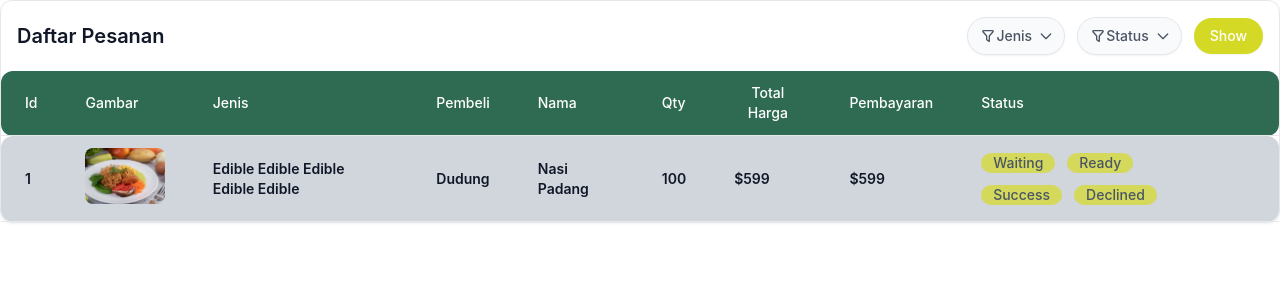
After one commit to akkmlk/rifud, a Flask app: page /daftar_pesanan in a window 1280 px wide. The commit adds this page. Shown: the top 300 px of the page. Run offline with Flask 3, Linux system fonts and the light colour scheme; some libraries are stand-ins or nearby versions.

Commit message:
riwayat pesanan resto dan user, daftar pesanan resto

```diff
--- a/routes/ui_pages.py
+++ b/routes/ui_pages.py
@@ -6,6 +6,18 @@ pages = Blueprint("pages", __name__)
 def index():
     return render_template('user/index.html')
 
+@pages.route('/riwayat_transaksi')
+def riwayat_transaksi():
+    return render_template('user/riwayat_transaksi.html')
+
+@pages.route('/riwayat_pesanan')
+def riwayat_pesanan():
+    return render_template('resto/riwayat_pesanan.html')
+
+@pages.route('/daftar_pesanan')
+def daftar_pesanan():
+    return render_template('resto/daftar_pesanan.html')
+
 @pages.route('/register')
 def register():
     return render_template('auth/register.html')
--- a/static/dist/output.css
+++ b/static/dist/output.css
@@ -361,9 +361,11 @@
     --color-dark-subtle: var(--color-gray-800);
     --color-dark-backdrop: var(--color-gray-950);
     --color-primary: #0D402D;
+    --color-primary-soft: #2F6B52;
     --color-secondary: #A58A55;
     --color-accent: #D4D925;
     --color-accent-soft: #D4D95B;
+    --color-accent-dark: #B8B31A;
     --color-background: #F2E1D1;
   }
 }
@@ -1398,6 +1406,9 @@
   .h-10 {
     height: calc(var(--spacing) * 10);
   }
+  .h-14 {
+    height: calc(var(--spacing) * 14);
+  }
   .h-32 {
     height: calc(var(--spacing) * 32);
   }
@@ -1913,6 +1927,9 @@
   .bg-accent {
     background-color: var(--color-accent);
   }
+  .bg-accent-soft {
+    background-color: var(--color-accent-soft);
+  }
   .bg-background {
     background-color: var(--color-background);
   }
@@ -1957,6 +1974,16 @@
   }
   .bg-primary {
     background-color: var(--color-primary);
+  }
+  .bg-primary-soft {
+    background-color: var(--color-primary-soft);
+  }
+  .bg-gray-200 {
+    background-color: var(--color-gray-200);
+  }
+
+  .bg-gray-300 {
+    background-color: var(--color-gray-300);
   }
   .bg-primary\/10 {
     background-color: color-mix(in srgb, #0D402D 10%, transparent);
--- a/static/src/input.css
+++ b/static/src/input.css
@@ -29,6 +29,7 @@
 
 @theme {
     --color-primary: #0D402D;
+    --color-primary-soft: #2F6B52;
     --color-secondary: #A58A55;
     --color-accent: #D4D925;
     --color-accent-soft: #D4D95B;
--- a/templates/layout/base_resto.html
+++ b/templates/layout/base_resto.html
@@ -7,10 +7,8 @@
     <link rel="stylesheet" href="https://unpkg.com/leaflet@1.9.4/dist/leaflet.css" integrity="sha256-p4NxAoJBhIIN+hmNHrzRCf9tD/miZyoHS5obTRR9BMY=" crossorigin="" />
     <link href="{{url_for('static',filename='dist/output.css')}}" rel="stylesheet">
 </head>
+
 <body>
-    <header>
-        <h1 class="font-bold text-fuchsia-800">Hello Resto</h1>
-    </header>
     <main>
         {% block content %}
         {% endblock %}
--- /dev/null
+++ b/templates/resto/daftar_pesanan.html
@@ -0,0 +1,140 @@
+{% extends 'layout/base_resto.html' %}
+{% block content %}
+<div class="relative overflow-x-auto bg-neutral-primary-soft shadow-xs rounded-base border border-default">
+  <div class="p-4 flex items-center justify-between space-x-4">
+    <a class="self-center">
+      <span class="text-xl text-heading font-semibold whitespace-nowrap">Daftar Pesanan</span>
+    </a>
+
+    <div class="flex items-center gap-3 flex-wrap">
+      <!-- Dropdown Jenis-->
+      <div class="relative inline-block">
+        <button id="dropdownJenisButton"
+                data-dropdown-toggle="dropdownJenis"
+                class="shrink-0 inline-flex items-center justify-center text-body bg-neutral-secondary-medium box-border border border-default-medium hover:bg-neutral-tertiary-medium hover:text-heading focus:ring-4 focus:ring-neutral-tertiary shadow-xs font-medium leading-5 rounded-full text-sm px-3 py-2 focus:outline-none"
+                type="button">
+          <svg class="w-4 h-4 me-1.5 -ms-0.5" aria-hidden="true" xmlns="http://www.w3.org/2000/svg" viewBox="0 0 24 24" fill="none" width="24" height="24"><path stroke="currentColor" stroke-linecap="round" stroke-width="2" d="M18.796 4H5.204a1 1 0 0 0-.753 1.659l5.302 6.058a1 1 0 0 1 .247.659v4.874a.5.5 0 0 0 .2.4l3 2.25a.5.5 0 0 0 .8-.4v-7.124a1 1 0 0 1 .247-.659l5.302-6.059c.566-.646.106-1.658-.753-1.658Z"/></svg>
+          Jenis
+          <svg class="w-4 h-4 ms-1.5 -me-0.5" aria-hidden="true" xmlns="http://www.w3.org/2000/svg" viewBox="0 0 24 24" fill="none" width="24" height="24"><path stroke="currentColor" stroke-linecap="round" stroke-linejoin="round" stroke-width="2" d="m19 9-7 7-7-7"/></svg>
+        </button>
+
+        <div id="dropdownJenis" class="absolute right-0 mt-2 z-10 hidden bg-neutral-primary-medium border border-default-medium rounded-lg shadow-lg w-40">
+          <ul class="p-2 text-sm text-body font-medium" aria-labelledby="dropdownJenisButton">
+            <li><a href="#" class="inline-flex items-center w-full p-2 hover:bg-neutral-tertiary-medium hover:text-heading rounded">Edible</a></li>
+            <li><a href="#" class="inline-flex items-center w-full p-2 hover:bg-neutral-tertiary-medium hover:text-heading rounded">Waste</a></li>
+          </ul>
+        </div>
+      </div>
+
+      <!-- Dropdown Status -->
+      <div class="relative inline-block">
+        <button id="dropdownStatusButton"
+                data-dropdown-toggle="dropdownStatus"
+                class="shrink-0 inline-flex items-center justify-center text-body bg-neutral-secondary-medium box-border border border-default-medium hover:bg-neutral-tertiary-medium hover:text-heading focus:ring-4 focus:ring-neutral-tertiary shadow-xs font-medium leading-5 rounded-full text-sm px-3 py-2 focus:outline-none"
+                type="button">
+          <svg class="w-4 h-4 me-1.5 -ms-0.5" aria-hidden="true" xmlns="http://www.w3.org/2000/svg" viewBox="0 0 24 24" fill="none" width="24" height="24"><path stroke="currentColor" stroke-linecap="round" stroke-width="2" d="M18.796 4H5.204a1 1 0 0 0-.753 1.659l5.302 6.058a1 1 0 0 1 .247.659v4.874a.5.5 0 0 0 .2.4l3 2.25a.5.5 0 0 0 .8-.4v-7.124a1 1 0 0 1 .247-.659l5.302-6.059c.566-.646.106-1.658-.753-1.658Z"/></svg>
+          Status
+          <svg class="w-4 h-4 ms-1.5 -me-0.5" aria-hidden="true" xmlns="http://www.w3.org/2000/svg" viewBox="0 0 24 24" fill="none" width="24" height="24"><path stroke="currentColor" stroke-linecap="round" stroke-linejoin="round" stroke-width="2" d="m19 9-7 7-7-7"/></svg>
+        </button>
+
+        <div id="dropdownStatus" class="absolute right-0 mt-2 z-10 hidden bg-neutral-primary-medium border border-default-medium rounded-lg shadow-lg w-40">
+          <ul class="p-2 text-sm text-body font-medium" aria-labelledby="dropdownStatusButton">
+            <li><a href="#" class="inline-flex items-center w-full p-2 hover:bg-neutral-tertiary-medium hover:text-heading rounded">Pending</a></li>
+            <li><a href="#" class="inline-flex items-center w-full p-2 hover:bg-neutral-tertiary-medium hover:text-heading rounded">Success</a></li>
+            <li><a href="#" class="inline-flex items-center w-full p-2 hover:bg-neutral-tertiary-medium hover:text-heading rounded">Ready</a></li>
+            <li><a href="#" class="inline-flex items-center w-full p-2 hover:bg-neutral-tertiary-medium hover:text-heading rounded">Declined</a></li>
+          </ul>
+        </div>
+      </div>
+
+      <!-- button show gw ga tau fungsinya apa tapi disuruh digituin aja dulu sama ketua -->
+      <button type="button" class="text-white bg-accent hover:bg-accent-soft focus:ring-4 focus:ring-accent-medium shadow-xs font-medium leading-5 rounded-full text-sm px-4 py-2 focus:outline-none">
+        Show
+      </button>
+    </div>
+  </div>
+
+  <!-- table -->
+  <table class="w-full text-sm text-left rtl:text-right text-body border-collapse table-fixed">
+    <thead class="text-white text-sm text-body bg-blend-darken border-b border-default-medium bg-primary-soft">
+      <tr>
+        <th scope="col" class="px-6 py-3 rounded-s-base font-medium box-border align-middle">
+          <div class="flex items-center h-full">Id</div>
+        </th>
+        <th scope="col" class="px-6 py-3 font-medium box-border align-middle">
+          <div class="flex items-center h-full">Gambar</div>
+        </th>
+        <th scope="col" class="px-6 py-3 font-medium box-border align-middle">
+          <div class="flex items-center h-full">Jenis</div>
+        </th>
+        <th scope="col" class="px-6 py-3 font-medium box-border align-middle">
+          <div class="flex items-center h-full">Pembeli</div>
+        </th>
+        <th scope="col" class="px-6 py-3 font-medium box-border align-middle">
+          <div class="flex items-center h-full">Nama</div>
+        </th>
+        <th scope="col" class="px-6 py-3 font-medium box-border align-middle">
+          <div class="flex items-center h-full">Qty</div>
+        </th>
+        <th scope="col" class="px-6 py-3 font-medium box-border align-middle">
+          <div class="flex items-center h-full">Total Harga</div>
+        </th>
+        <th scope="col" class="px-6 py-3 font-medium box-border align-middle">
+          <div class="flex items-center h-full">Pembayaran</div>
+        </th>
+        <th scope="col" class="px-6 py-3 rounded-e-base font-medium box-border align-middle">
+          <div class="flex items-center h-full">Status</div>
+        </th>
+      </tr>
+    </thead>
+
+    <tbody>
+      <tr class="border-b border-default bg-gray-300">
+        <td class="px-6 py-3 font-semibold text-heading rounded-s-base box-border align-middle">1</td>
+        <td class="px-6 py-3 box-border align-middle">
+          <div class="inline-flex items-center justify-center">
+            <img class="w-auto h-14 object-cover rounded" src="static\images\bg-1.png" alt="Tambahkan Gambar">
+          </div>
+        </td>
+
+        <td class="px-6 py-3 font-semibold text-heading box-border align-middle">Edible Edible Edible Edible Edible </td>
+        <td class="px-6 py-3 font-semibold text-heading box-border align-middle">Dudung</td>
+        <td class="px-6 py-3 font-semibold text-heading box-border align-middle">Nasi Padang</td>
+        <td class="px-6 py-3 font-semibold text-heading box-border align-middle">100</td>
+        <td class="px-6 py-3 font-semibold text-heading box-border align-middle">$599</td>
+        <td class="px-6 py-3 font-semibold text-heading box-border align-middle">$599</td>
+        <td class="px-6 py-3 box-border align-middle rounded-e-base">
+          <div class="status-toggle mt-0 flex gap-3 items-center flex-wrap" data-group="order-status">
+            <div class="gap-3 flex flex-wrap">
+              <button type="button"
+                      data-status="waiting" data-initial="true" aria-pressed="true"
+                      class="active:bg status-btn inline-flex items-center bg-accent-soft hover:bg-accent focus:ring-4 focus:ring-accent font-medium leading-5 rounded-full text-sm px-3 py-1.5 focus:outline-none transition-opacity duration-150 opacity-60">
+                Waiting
+              </button>
+              <button type="button"
+                      data-status="ready" aria-pressed="false"
+                      class="status-btn inline-flex items-center bg-accent-soft hover:bg-accent focus:ring-4 focus:ring-accent font-medium leading-5 rounded-full text-sm px-3 py-1.5 focus:outline-none transition-opacity duration-150">
+                Ready
+              </button>
+            </div>
+            <div class="gap-3 flex flex-wrap">
+              <button type="button"
+                      data-status="success" aria-pressed="false"
+                      class="status-btn inline-flex items-center bg-accent-soft hover:bg-accent focus:ring-4 focus:ring-accent font-medium leading-5 rounded-full text-sm px-3 py-1.5 focus:outline-none transition-opacity duration-150">
+                Success
+              </button>
+              <button type="button"
+                      data-status="declined" aria-pressed="false"
+                      class="status-btn inline-flex items-center bg-accent-soft hover:bg-accent focus:ring-4 focus:ring-accent font-medium leading-5 rounded-full text-sm px-3 py-1.5 focus:outline-none transition-opacity duration-150">
+                Declined
+              </button>
+            </div>
+          </div>
+        </td>
+      </tr>
+    </tbody>
+  </table>
+</div>
+
+
+{% endblock %}
```
Also changed, not shown: other parts of static/dist/output.css (+58 -0 lines), templates/components/order_history_card.html (added, +52 -0 lines), templates/resto/riwayat_pesanan.html (added, +115 -0 lines), templates/user/order_history.html (added, +45 -0 lines), templates/user/riwayat_transaksi.html (added, +45 -0 lines).
